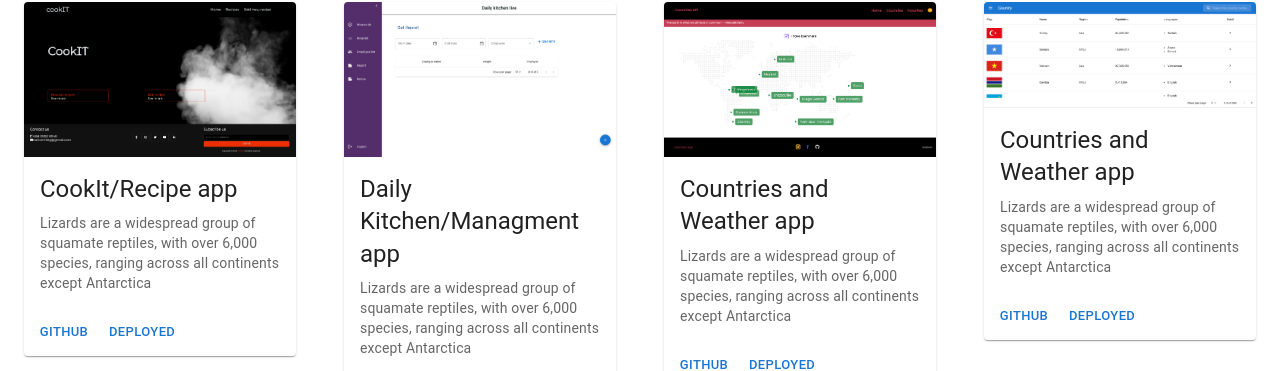
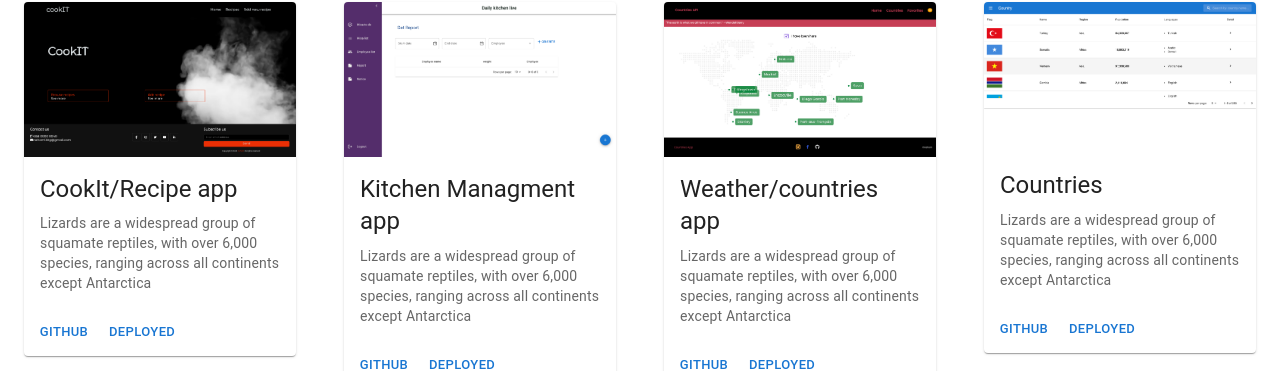
Before and after one commit to nahomzoe/nahom-s-Profile-MUI-React, a React (Create React App) app: page / in a window 1280 px wide. Shown: the part 870-1241 px from the top of the page. Built offline with nearby package versions, Linux system fonts and the light colour scheme; no server answers; the database is empty.

Commit message:
project added

```diff
--- a/src/components/Projects.js
+++ b/src/components/Projects.js
@@ -80,7 +80,7 @@ export default function Projects() {
             />
             <CardContent>
               <Typography gutterBottom variant="h5" component="div">
-                Daily Kitchen/Managment app
+                Kitchen Managment app
               </Typography>
               <Typography variant="body2" color="text.secondary">
                 Lizards are a widespread group of squamate reptiles, with over
@@ -104,7 +104,7 @@ export default function Projects() {
             />
             <CardContent>
               <Typography gutterBottom variant="h5" component="div">
-                Countries and Weather app
+                Weather/countries app
               </Typography>
               <Typography variant="body2" color="text.secondary">
                 Lizards are a widespread group of squamate reptiles, with over
@@ -138,7 +138,7 @@ export default function Projects() {
             />
             <CardContent>
               <Typography gutterBottom variant="h5" component="div">
-                Countries and Weather app
+                Countries
               </Typography>
               <Typography variant="body2" color="text.secondary">
                 Lizards are a widespread group of squamate reptiles, with over
```
Also changed, not shown: src/Export/con.png.
